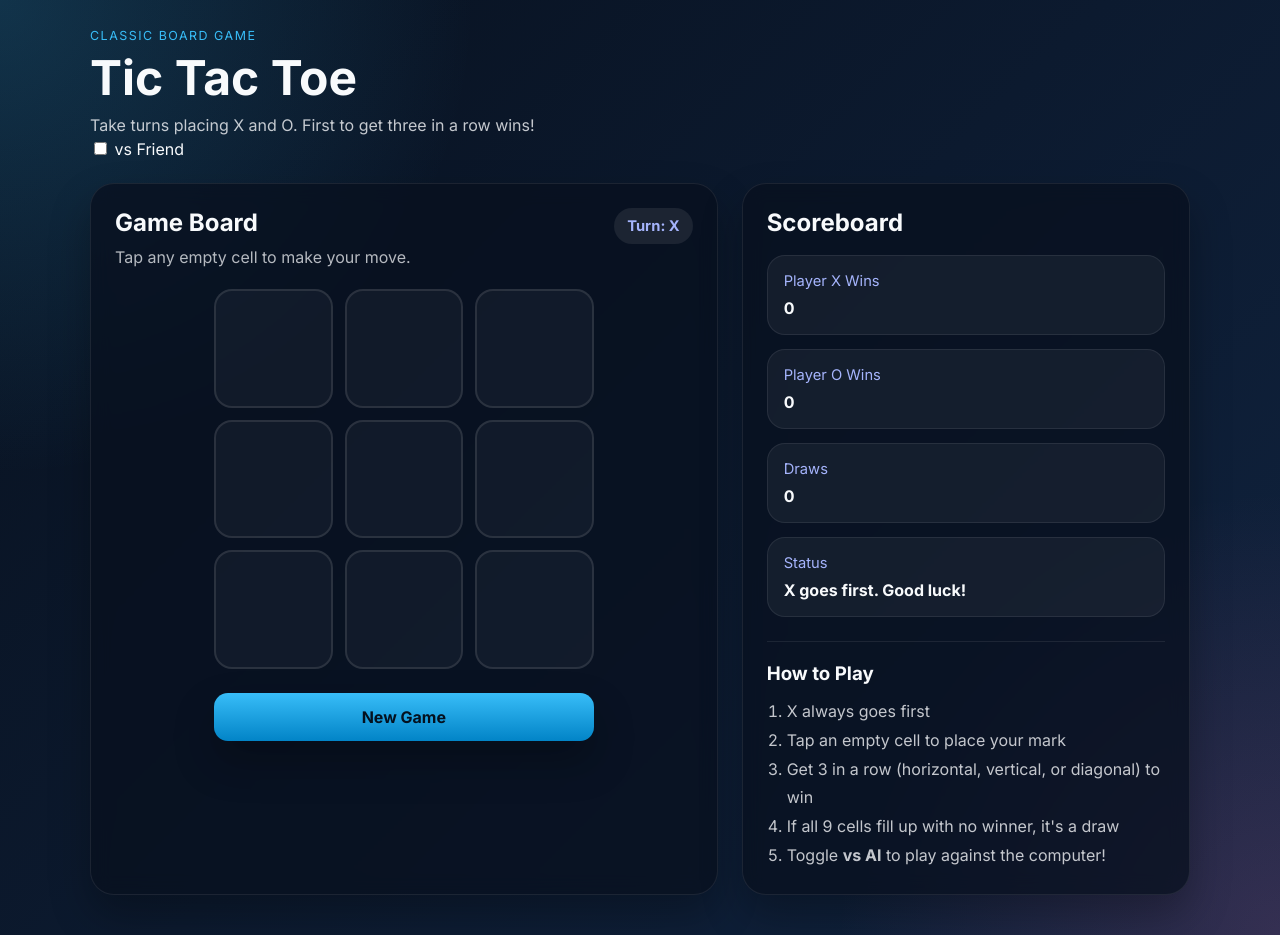
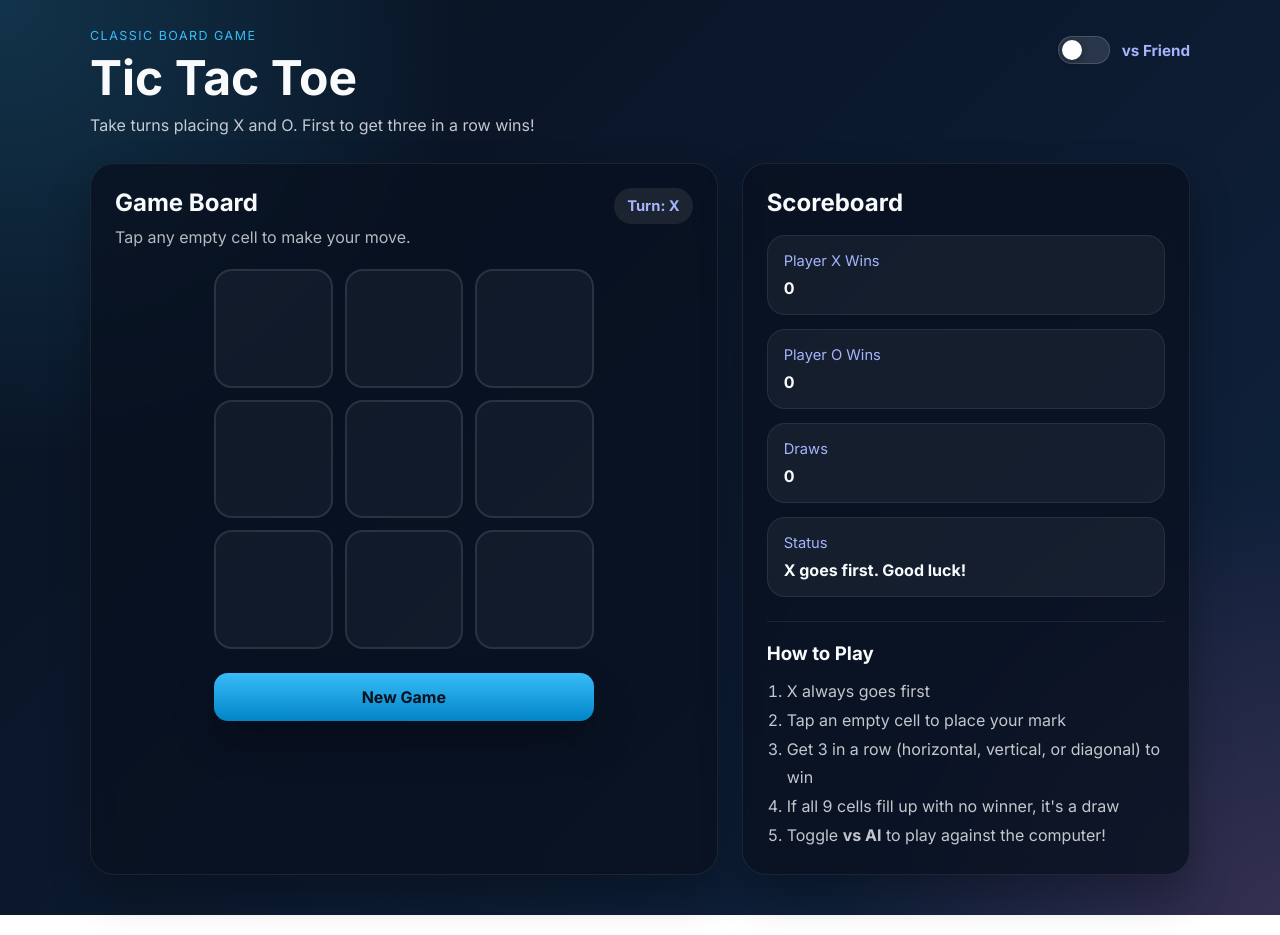
Before and after one commit to joseb33w/Tic-Tac-Toe-Game, a plain HTML site: page index.html in a window 1280 px wide. Drawn offline with Linux system fonts and the light colour scheme.

Commit message:
Add toggle switch styling for AI mode

```diff
--- a/styles.css
+++ b/styles.css
@@ -43,6 +43,10 @@ h1, h2, h3, p {
 }
 
 .hero {
+  display: flex;
+  justify-content: space-between;
+  align-items: flex-start;
+  gap: 20px;
   margin-bottom: 24px;
 }
 
@@ -66,6 +70,67 @@ h1, h2, h3, p {
   line-height: 1.6;
 }
 
+/* Mode Toggle Switch */
+.mode-switch {
+  flex-shrink: 0;
+  padding-top: 8px;
+}
+
+.toggle-label {
+  display: flex;
+  align-items: center;
+  gap: 12px;
+  cursor: pointer;
+  user-select: none;
+}
+
+.toggle-label input {
+  display: none;
+}
+
+.toggle-track {
+  position: relative;
+  width: 52px;
+  height: 28px;
+  border-radius: 999px;
+  background: rgba(255, 255, 255, 0.12);
+  border: 1px solid rgba(255, 255, 255, 0.15);
+  transition: background 0.25s ease, border-color 0.25s ease;
+}
+
+.toggle-thumb {
+  position: absolute;
+  top: 3px;
+  left: 3px;
+  width: 20px;
+  height: 20px;
+  border-radius: 50%;
+  background: #fff;
+  box-shadow: 0 2px 6px rgba(0, 0, 0, 0.3);
+  transition: transform 0.25s ease;
+}
+
+.toggle-label input:checked + .toggle-track {
+  background: var(--accent);
+  border-color: var(--accent);
+}
+
+.toggle-label input:checked + .toggle-track .toggle-thumb {
+  transform: translateX(24px);
+}
+
+.toggle-text {
+  font-size: 0.95rem;
+  font-weight: 700;
+  color: var(--muted);
+  white-space: nowrap;
+}
+
+.toggle-label input:checked ~ .toggle-text {
+  color: var(--accent);
+}
+
+/* Layout */
 .layout {
   display: grid;
   grid-template-columns: minmax(0, 1.4fr) minmax(280px, 1fr);
@@ -105,6 +170,7 @@ h1, h2, h3, p {
   font-weight: 700;
 }
 
+/* Game Board */
 .board {
   display: grid;
   grid-template-columns: repeat(3, 1fr);
@@ -176,6 +242,7 @@ h1, h2, h3, p {
   filter: brightness(1.05);
 }
 
+/* Sidebar */
 .stats {
   display: grid;
   gap: 14px;
@@ -216,6 +283,11 @@ h1, h2, h3, p {
 }
 
 @media (max-width: 800px) {
+  .hero {
+    flex-direction: column;
+    align-items: flex-start;
+  }
+
   .layout {
     grid-template-columns: 1fr;
   }
```
